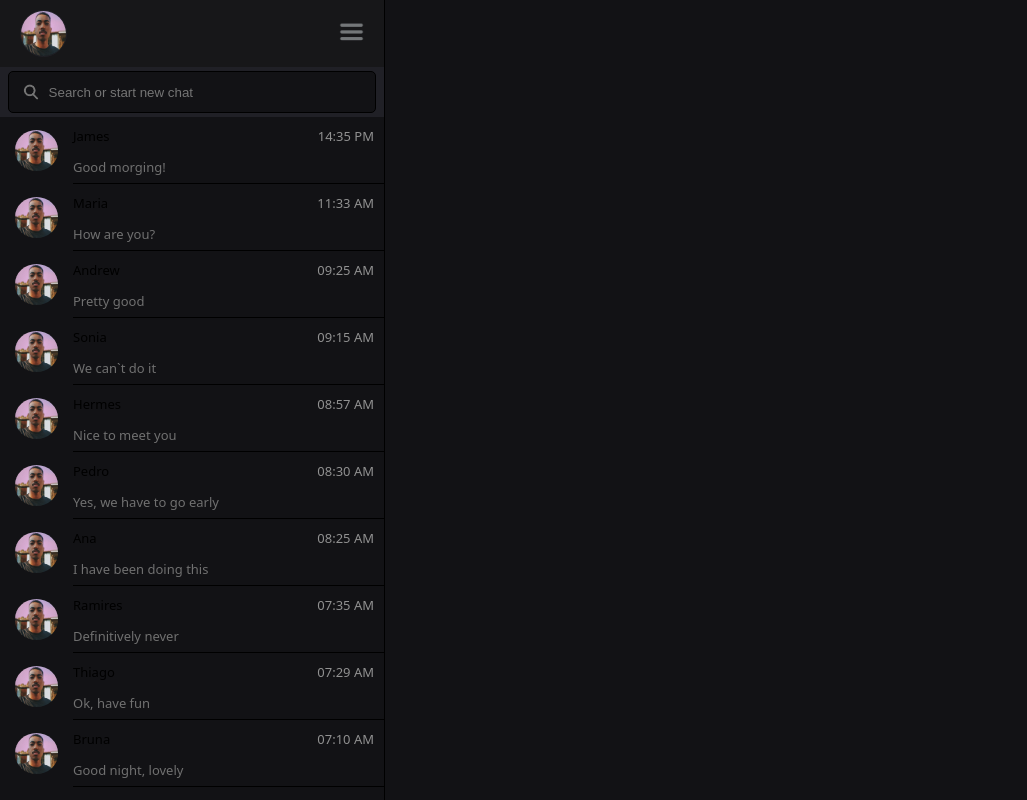
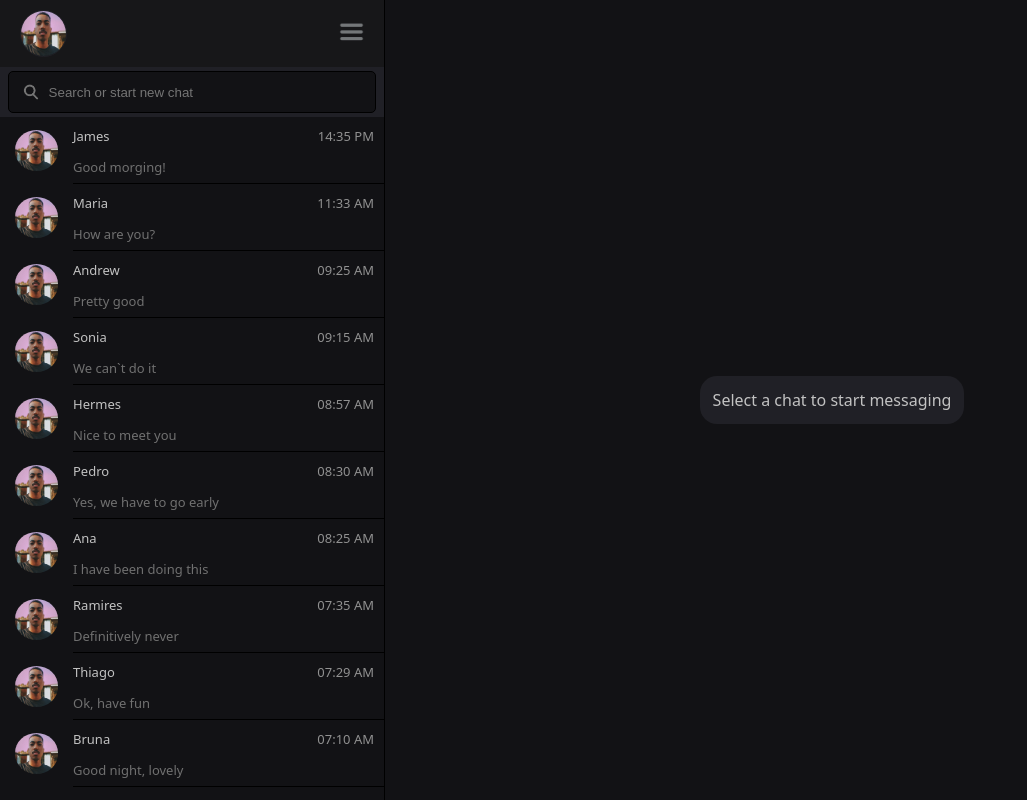
Before and after one commit to anic4cio/angular-project, an Angular app: page / in a window 1280 px wide. Shown: the whole page, without its empty margins (0-1027 px from the left). Built offline with nearby package versions, Linux system fonts and the light colour scheme.

Commit message:
[feat] - building chat component

```diff
--- a/src/app/app.component.html
+++ b/src/app/app.component.html
@@ -1,9 +1,14 @@
 <div id="chatContainer">
 
-    <app-sidebar></app-sidebar>
-    <div id="chat"></div>
+    <app-sidebar (conversationClicked)="onConversationSelected($event)"></app-sidebar>
+    <div id="chat">
+        <div id="chat-placeholder" *ngIf="!conversation">
+            <p>Select a chat to start messaging</p>
+        </div>
+
+        <app-chat *ngIf="conversation"></app-chat>
+    </div>
 
 </div>
 
-
 <router-outlet></router-outlet>
--- a/src/app/app.component.scss
+++ b/src/app/app.component.scss
@@ -10,5 +10,23 @@
     app-sidebar {
         flex-basis: 30%;
         display: block;
+        height: 100%;
+    }
+
+    #chat {
+        flex-grow: 1;
+
+        #chat-placeholder {
+            display: flex;
+            align-items: center;
+            justify-content: center;
+            height: 100%;
+
+            p {
+                padding: 13px;
+                border-radius: 17px;
+                background-color: #202026;
+            }
+        }
     }
 }
--- a/src/app/app.component.ts
+++ b/src/app/app.component.ts
@@ -6,5 +6,11 @@ import { Component } from '@angular/core';
   styleUrls: ['./app.component.scss']
 })
 export class AppComponent {
-  title = 'vaptchat';
+  // title = 'vaptchat';
+  conversation;
+
+  onConversationSelected(conversation: any) {
+    this.conversation = conversation;
+
+  }
 }
--- a/src/app/app.module.ts
+++ b/src/app/app.module.ts
@@ -4,11 +4,13 @@ import { BrowserModule } from '@angular/platform-browser';
 import { AppRoutingModule } from './app-routing.module';
 import { AppComponent } from './app.component';
 import { SidebarComponent } from './sidebar/sidebar.component';
+import { ChatComponent } from './chat/chat.component';
 
 @NgModule({
   declarations: [
     AppComponent,
-    SidebarComponent
+    SidebarComponent,
+    ChatComponent
   ],
   imports: [
     BrowserModule,
--- a/src/styles.scss
+++ b/src/styles.scss
@@ -3,4 +3,5 @@
 body {
     margin: 0px;
     font-family: system-ui;
+    color: #C2C2C2;
 }
```
